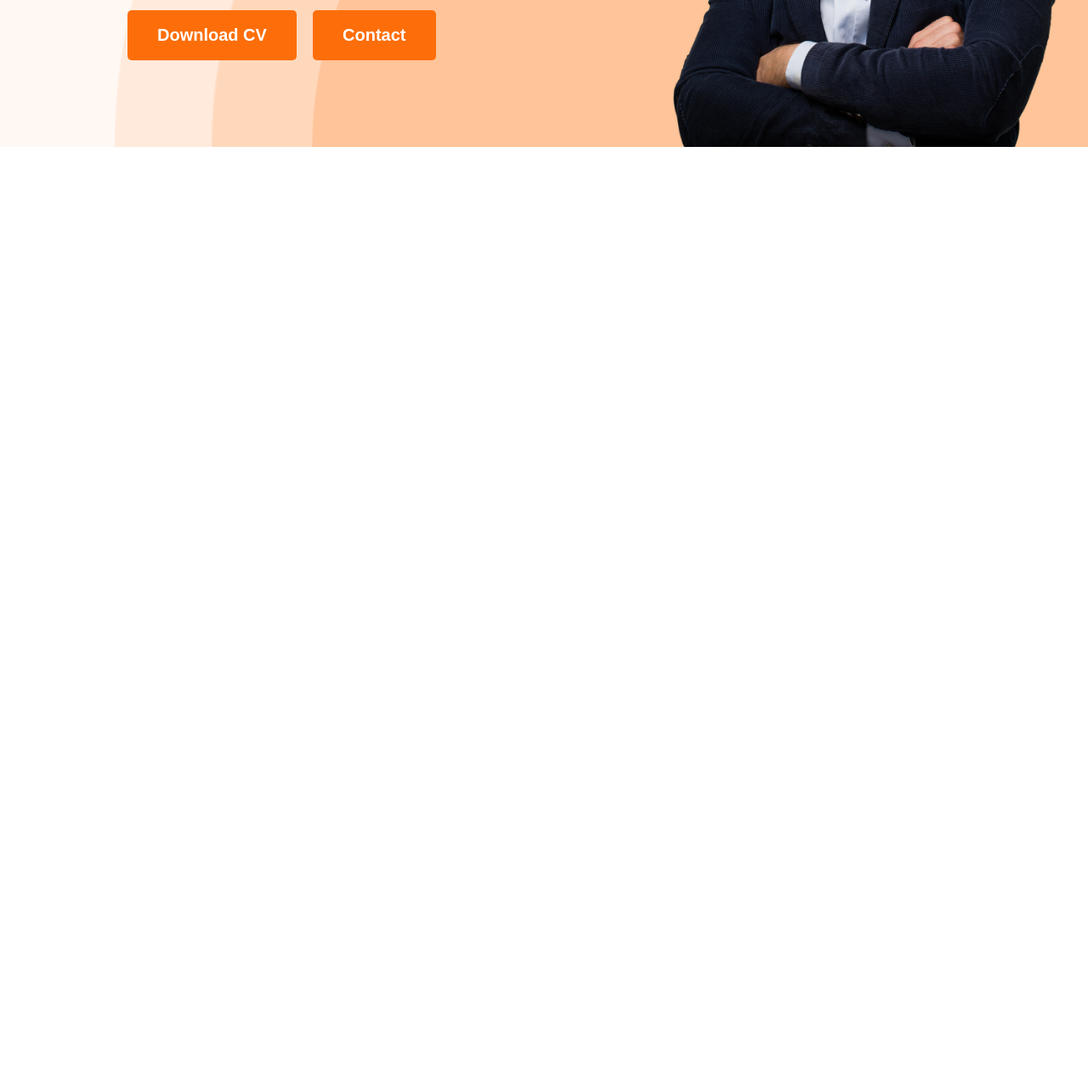
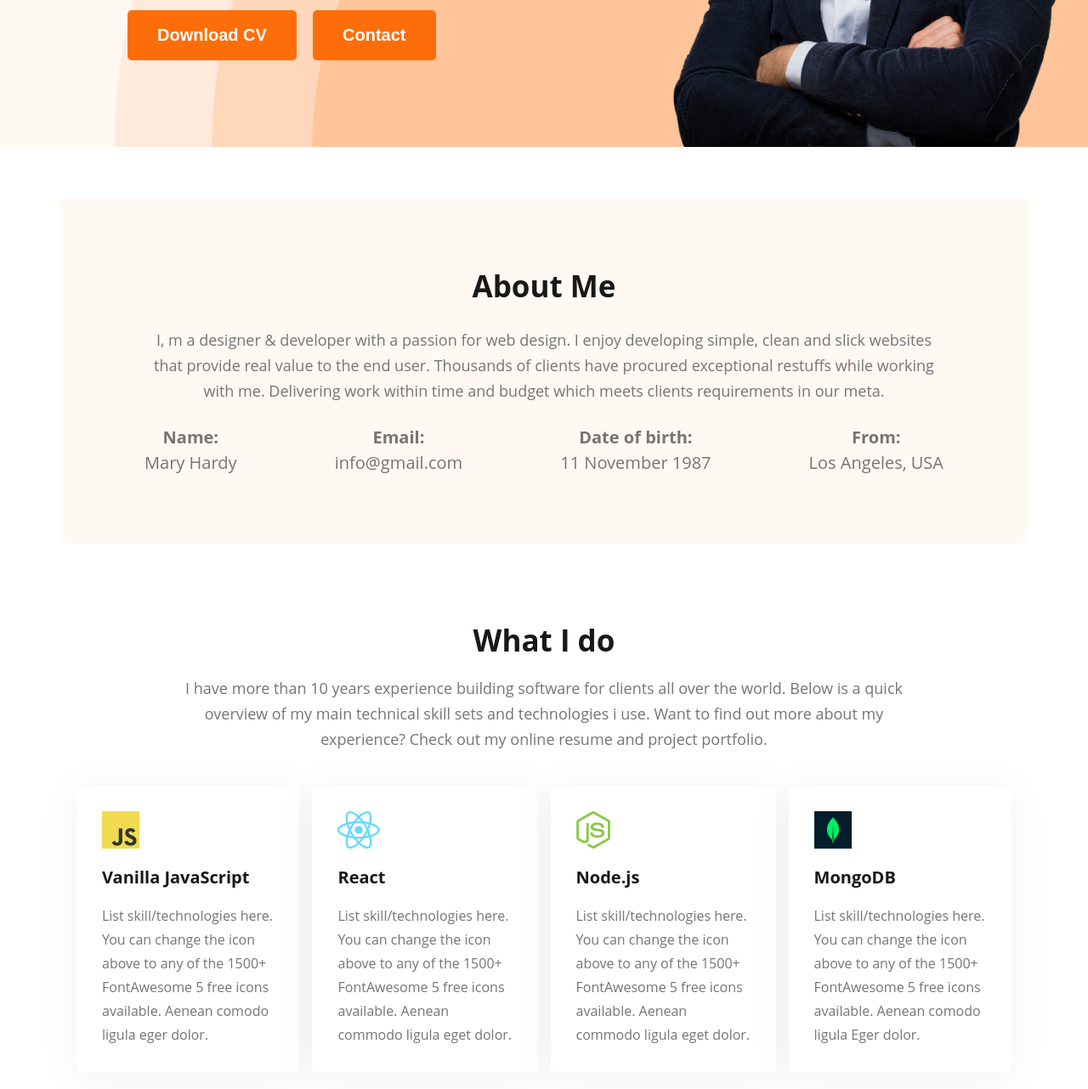
Before and after one commit to mohammodjuwelis/webdeveloper-resources, a plain HTML site: page index.html in a window 1280 px wide. Shown: the part 539-1821 px from the top of the page at 85% size. Before the commit the page ends 800 px from the top, so only its background shows below. Drawn offline with Linux system fonts and the light colour scheme.

Commit message:
what i do area added

```diff
--- a/css/style.css
+++ b/css/style.css
@@ -28,6 +28,7 @@ body{
     background-position: bottom right;
     background-repeat: no-repeat;
     background-size: contain;
+    margin-bottom: 60px;
 }
 
 nav{
@@ -113,3 +114,113 @@ nav ul > .btn {
 .banner .profile-picture {
     width: 500px;
 }
+
+
+/* this is main area  */
+
+main{
+    max-width: 1140px;
+    margin: 0 auto;
+}
+
+/* this is  about area  */
+.about {
+    padding: 80px 100px;
+    border-radius: 10px;
+    background: #FFF8F3;
+    text-align: center;
+    margin-bottom: 60px;
+}
+
+.about-title {
+    color:#181818;
+    font-size: 35px;
+    font-weight: 700;
+    margin-bottom: 25px;
+}
+
+.about-description {
+    color: #757575;
+    font-size: 18px;
+    font-weight: 400;
+    line-height: 30px;
+    margin-bottom: 25px;
+}
+
+.about-info-container {
+    display: flex;
+    justify-content: space-between;
+    align-items: center;
+}
+
+.about-info {
+    color: #757575;
+    font-size: 20px;
+    font-weight: 400;
+    line-height: 30px;
+}
+
+
+/* this is what i do area  */
+
+.what-i-do{
+    padding: 20px;
+}
+
+.what-header-title{
+    padding: 10px 105px;
+    margin-bottom: 30px;
+}
+
+.what-title {
+    color: #181818;
+    text-align: center;
+    font-size: 35px;
+    font-weight: 700;
+    margin-bottom: 18px;
+}
+
+.what-description {
+    color: #757575;
+    text-align: center;
+    font-size: 18px;
+    font-weight: 400;
+    line-height: 30px;
+}
+
+.what-info-container{
+    display: flex;
+    align-items: center;
+    justify-content: space-between;
+    gap: 15px;
+}
+
+.what-info {
+    padding: 30px;
+    border-radius: 5px;
+    background: #FFF;
+    box-shadow: 0px 6px 50px 0px rgba(0, 0, 0, 0.06);
+
+}
+
+.what-info-pic {
+    width: 44px;
+    height: 44px;
+    margin-bottom: 20px;
+    display: block;
+}
+
+.what-info-title {
+    color:#181818;
+    font-size: 20px;
+    font-weight: 700;
+    margin-bottom: 18px;
+}
+
+
+.what-info-description {
+    color: #757575;
+    font-size: 16px;
+    font-weight: 400;
+    line-height: 28px;
+}
--- a/index.html
+++ b/index.html
@@ -7,6 +7,7 @@
     <link rel="stylesheet" href="css/style.css">
 </head>
 <body>
+    <!-- this is header area -->
     <header class="header-area">
         <nav>
             <h3 class="logo">Ma<span class="text-primary">r</span>y</h3>
@@ -27,8 +28,64 @@
             <img class="profile-picture" src="images/hardy.png" alt="">
         </div>
     </header>
+
+    <!-- this is main body  -->
     <main>
+        <!-- this is about area  -->
+        <section class="about">
+            <h3 class="about-title">About Me</h3>
+            <p class="about-description">I, m a designer & developer with a passion for web design. I enjoy developing simple, clean and slick websites that provide real value to the end user. Thousands of clients have procured exceptional restuffs while working with me. Delivering work within time and budget which meets clients requirements in our meta.</p>
 
+            <div class="about-info-container">
+                <div class="about-info">
+                    <h4 class="info-title">Name:</h4>
+                    <p class="info-description">Mary Hardy </p>
+                </div>
+                <div class="about-info">
+                    <h4 class="info-title">Email:</h4>
+                    <p class="info-description">info@gmail.com</p>
+                </div>
+                <div class="about-info">
+                    <h4 class="info-title">Date of birth:</h4>
+                    <p class="info-description">11 November 1987</p>
+                </div>
+                <div class="about-info">
+                    <h4 class="info-title">From:</h4>
+                    <p class="info-description">Los Angeles, USA</p>
+                </div>
+            </div>
+
+        </section>
+
+        <!-- this is what i do area  -->
+        <section class="what-i-do">
+            <div class="what-header-title">
+                <h3 class="what-title">What I do</h3>
+                <p class="what-description">I have more than 10 years experience building software for clients all over the world. Below is a quick overview of my main technical skill sets and technologies i use. Want to find out more about my experience? Check out my online resume and project portfolio.</p>
+            </div>
+            <div class="what-info-container">
+                <div class="what-info">
+                    <a href="#" class="what-info-pic"><img src="images/icons/js.png" alt=""></a>
+                    <h5 class="what-info-title">Vanilla JavaScript</h5>
+                    <p class="what-info-description">List skill/technologies here. You can change the icon above to any of the 1500+ FontAwesome 5 free icons available. Aenean comodo ligula eger dolor.</p>
+                </div>
+                <div class="what-info">
+                    <a href="#"class="what-info-pic"><img src="images/icons/react.png" alt=""></a>
+                    <h5 class="what-info-title">React</h5>
+                    <p class="what-info-description">List skill/technologies here. You can change the icon above to any of the 1500+ FontAwesome 5 free icons available. Aenean commodo ligula eget dolor.</p>
+                </div>
+                <div class="what-info">
+                    <a href="#"class="what-info-pic"><img src="images/icons/nodejs.png" alt=""></a>
+                    <h5 class="what-info-title">Node.js</h5>
+                    <p class="what-info-description">List skill/technologies here. You can change the icon above to any of the 1500+ FontAwesome 5 free icons available. Aenean commodo ligula eget dolor.</p>
+                </div>
+                <div class="what-info">
+                    <a href="#" class="what-info-pic"><img src="images/icons/mongo.png" alt=""></a>
+                    <h5 class="what-info-title">MongoDB</h5>
+                    <p class="what-info-description">List skill/technologies here. You can change the icon above to any of the 1500+ FontAwesome 5 free icons available. Aenean comodo ligula Eger dolor.</p>
+                </div>
+            </div>
+        </section>
     </main>
 
 </body>
```
